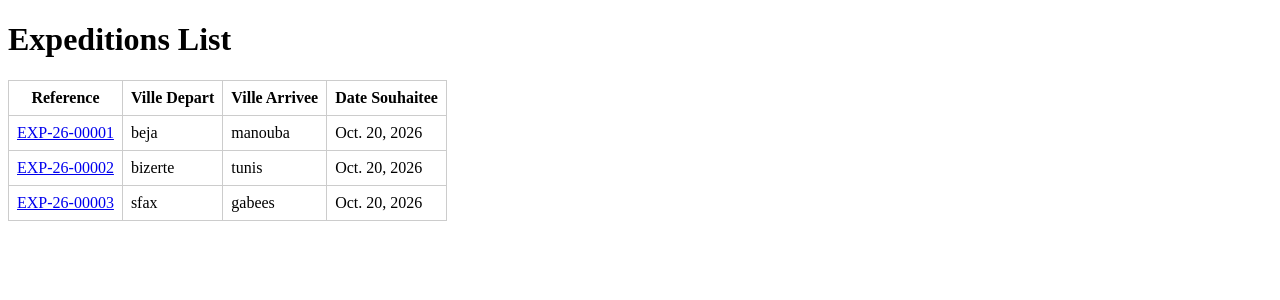
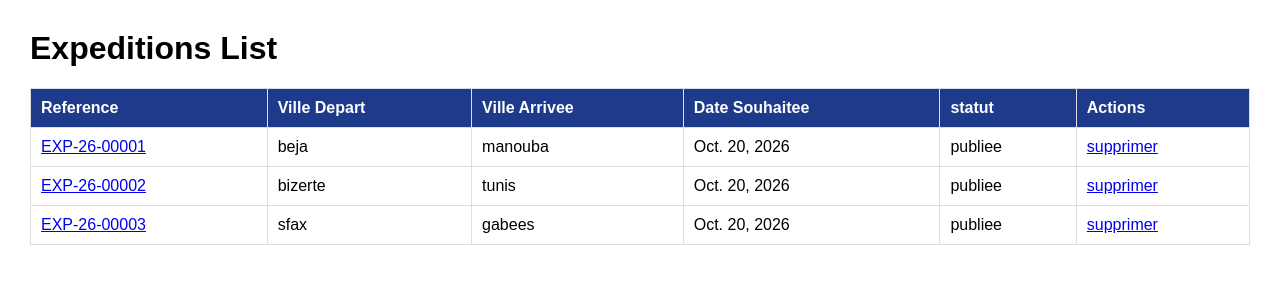
Before and after one commit to mohamedbenhariz8/transconnect, a Django app: page /expedition/list/ in a window 1280 px wide. Shown: the top 300 px of the page. Run offline with Django 5.2, Linux system fonts and the light colour scheme; data comes from the database, SQL or seed files in the repository; both versions use the stored data as it was after the commit.

Commit message:
affichage de liste de expeditions

```diff
--- a/ExpeditionsApp/urls.py
+++ b/ExpeditionsApp/urls.py
@@ -4,5 +4,6 @@ urlpatterns = [
  path('home/',home,name='home'),
  path('welcome/<str:name>/',welcome,name="welcome"),
  path ('list/',listExpeditions,name="list"),
- path ('detail/<int:pk>/',detailExpedition,name="detail")
+ path ('detail/<int:pk>/',detailExpedition,name="detail"),
+ path('delete/<int:pk>/',deleteExpedition,name='delete'),
 ]
--- a/ExpeditionsApp/views.py
+++ b/ExpeditionsApp/views.py
@@ -1,4 +1,4 @@
-from django.shortcuts import render
+from django.shortcuts import redirect, render
 from django.http import HttpResponse
 from .models import expedition
 
@@ -13,3 +13,8 @@ def listExpeditions(request):
 def detailExpedition(request,pk):
     exp=expedition.objects.get(pk=pk)
     return render(request,'expedition/detail.html',{"exp":exp})
+    # delete sans render
+def deleteExpedition(request,pk):
+    exp=expedition.objects.get(pk=pk)
+    exp.delete()
+    return redirect('list')
--- a/templates/expedition/list.html
+++ b/templates/expedition/list.html
@@ -5,8 +5,30 @@
     <meta name="viewport" content="width=device-width, initial-scale=1.0">
     <title>Document</title>
     <style>
-        table { border-collapse: collapse; }
-        th, td { border: 1px solid #ccc; padding: 8px; }
+        body {
+            font-family: Arial, sans-serif;
+            margin: 30px;
+        }
+
+        table {
+            border-collapse: collapse;
+            width: 100%;
+        }
+
+        th, td {
+            border: 1px solid #ddd;
+            padding: 10px;
+            text-align: left;
+        }
+
+        th {
+            background-color: #1e3a8a;
+            color: white;
+        }
+
+        tr:hover {
+            background-color: #f2f2f2;
+        }
     </style>
 </head>
 <body>
@@ -19,7 +41,8 @@
                 <th>Ville Depart</th>
                 <th>Ville Arrivee</th>
                 <th>Date Souhaitee</th>
-
+                <th>statut</th>
+                <th>Actions</th>
             </tr>
         </thead>
         <tbody>
@@ -29,6 +52,10 @@
                 <td>{{ expedition.ville_depart }}</td>
                 <td>{{ expedition.ville_arrivee }}</td>
                 <td>{{ expedition.date_souhaitee }}</td>
+                <td>{{ expedition.statut }}</td>
+                <td>
+                    <a href="{% url 'delete' expedition.pk %}">supprimer</a>
+                </td>
             </tr>
             {% empty %}
             <tr>
```
Also changed, not shown: mohamed.sqlite3.
